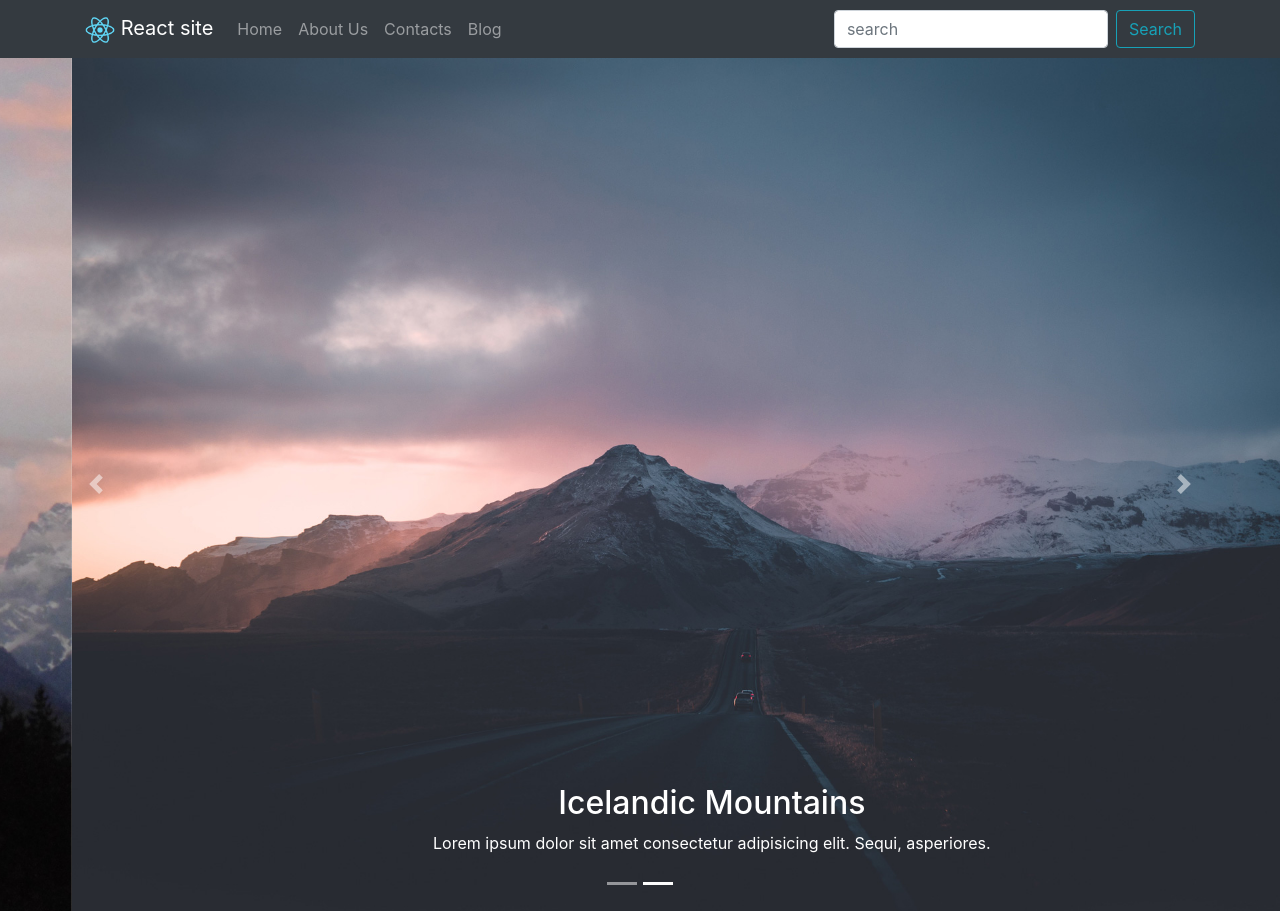
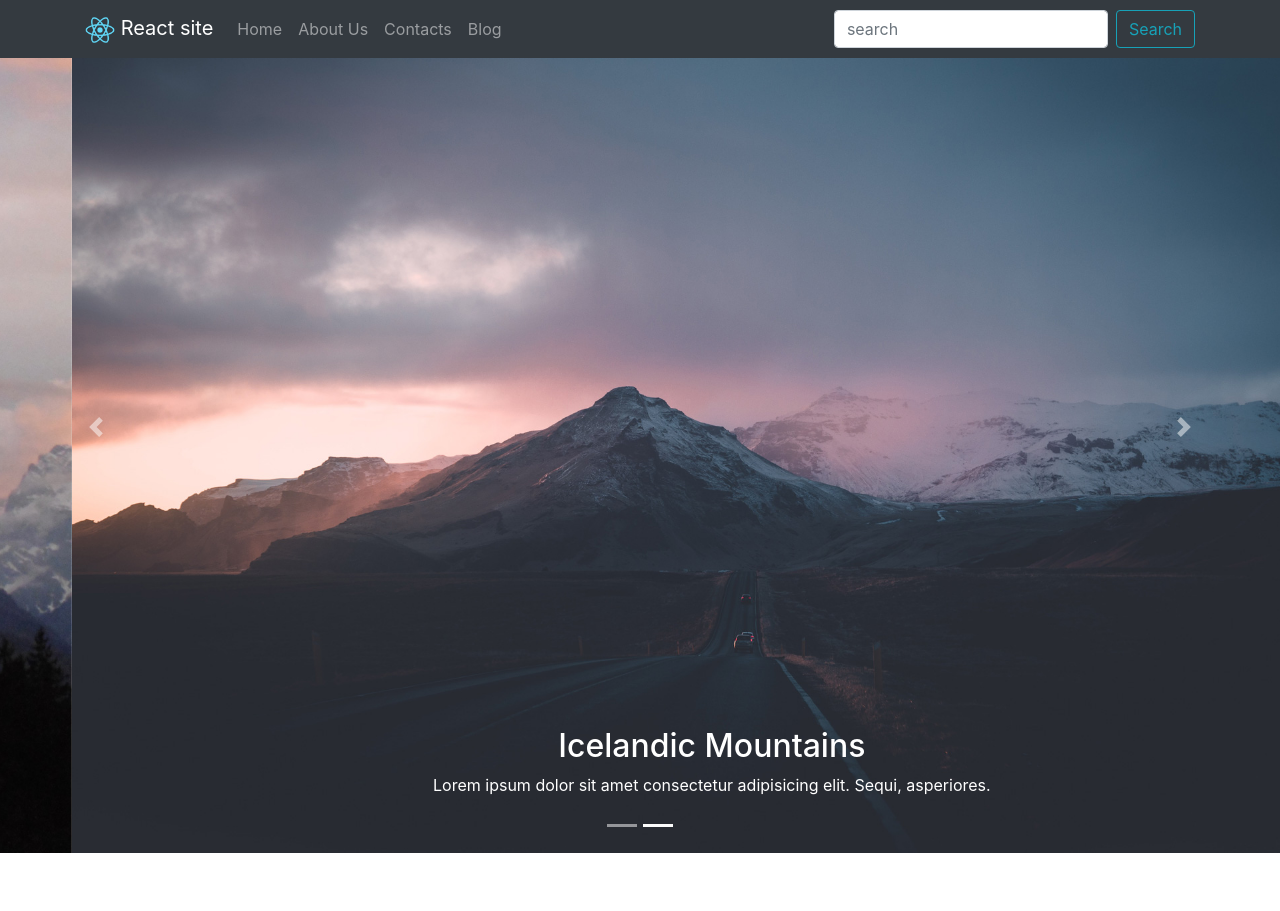
Before and after one commit to git-dmitriy/react-tutorial, a React (Create React App) app: page / in a window 1280 px wide. After the commit the page ends 853 px from the top, so only its background shows below. Built offline with nearby package versions, Linux system fonts and the light colour scheme.

Commit message:
Исправлены ошибки

```diff
--- a/src/Components/Header.js
+++ b/src/Components/Header.js
@@ -20,7 +20,7 @@ class Header extends Component {
     return (
       <>
         <Navbar
-          fixed="fixed"
+          fixed="top"
           collapseOnSelect
           expand="md"
           bg="dark"
@@ -57,12 +57,12 @@ class Header extends Component {
           </Container>
         </Navbar>
         <Router>
-          <switch>
+          <Switch>
             <Route exact path="/" component={Home} />
             <Route exact path="/about" component={About} />
             <Route exact path="/contacts" component={Contacts} />
             <Route exact path="/blog" component={Blog} />
-          </switch>
+          </Switch>
         </Router>
       </>
     );
```
